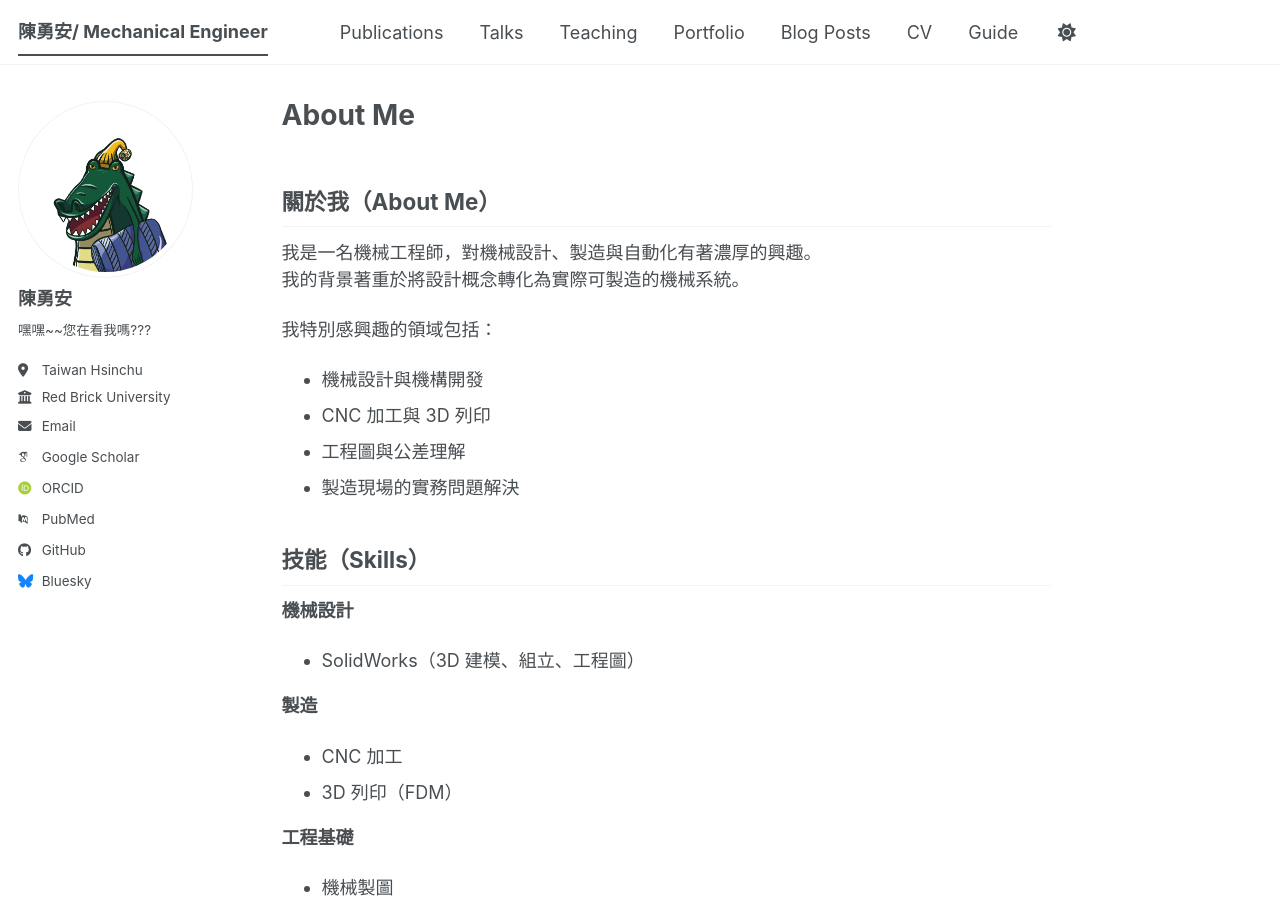
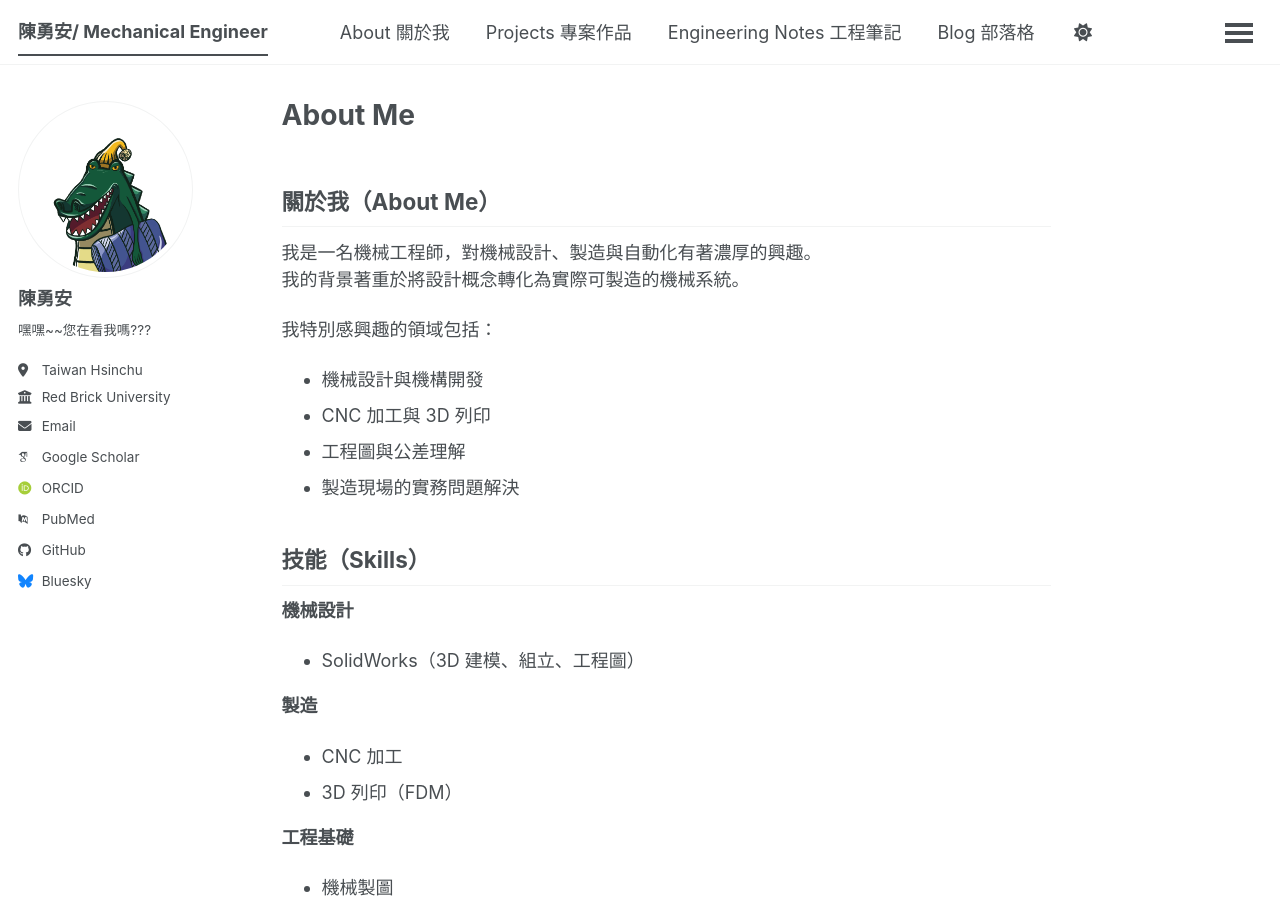
Before and after one commit to Kuri-YAC/Kuri-YAC, a Jekyll site: the page built from _pages/about.md, in a window 1280 px wide and 900 px high. Built offline with Jekyll 4.4.1, drawn with Linux system fonts in a browser that asks for light colours; some web fonts are replaced; a script bundle is joined from its source files by our own code; library files that are not in the unit come from our copies.

Commit message:
Update navigation.yml

```diff
--- a/_data/navigation.yml
+++ b/_data/navigation.yml
@@ -8,26 +8,17 @@
 #      Markdown formatted page while the second is generated using JSON.
 
 main:
-  - title: "Publications"
-    url: /publications/
+  - title: "About 關於我"
+    url: /about/
 
-  - title: "Talks"
-    url: /talks/
+  - title: "Projects 專案作品"
+    url: /projects/
 
-  - title: "Teaching"
-    url: /teaching/
+  - title: "Engineering Notes 工程筆記"
+    url: /engineering-notes/
 
-  - title: "Portfolio"
-    url: /portfolio/
+  - title: "Blog 部落格"
+    url: /blog/
 
-  - title: "Blog Posts"
-    url: /year-archive/
-
-  - title: "CV"
-    url: /cv/
-
-  # - title: "CV"
-  #   url: /cv-json/
-
-  - title: "Guide"
-    url: /markdown/
+  - title: "Experience 經歷"
+    url: /experience/
```
